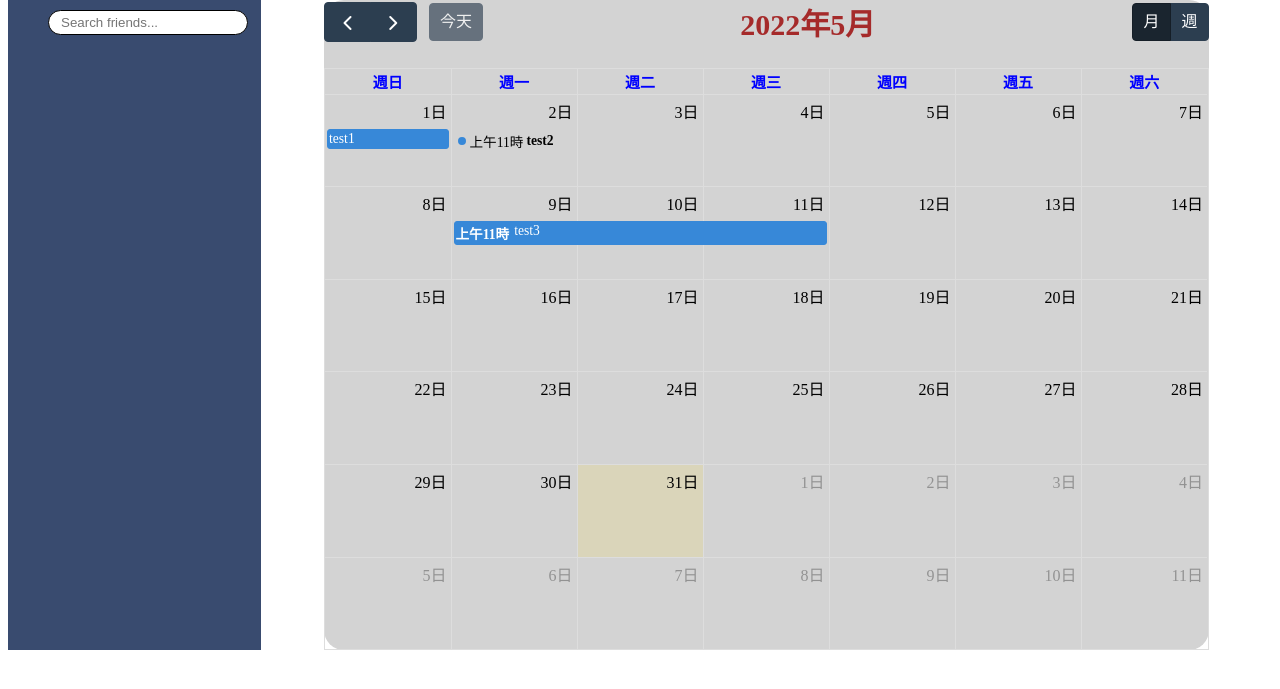
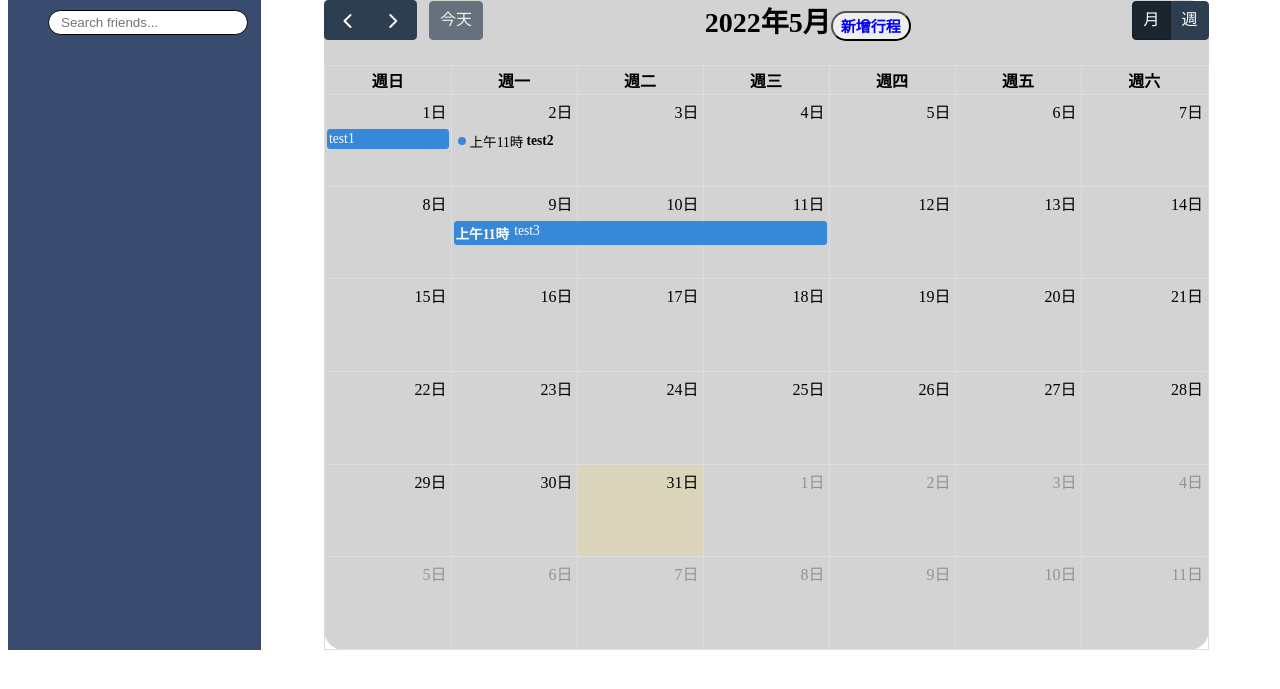
Before and after one commit to KevinLin1120/DaYDayDate, a PHP site: page /calendar.php in a window 1280 px wide. Shown: the part 89-778 px from the top of the page. Run offline with PHP 8.4, Linux system fonts and the light colour scheme; lists and menus that the app fills with data are empty.

Commit message:
0531test

```diff
--- a/calender/calendar.php
+++ b/calender/calendar.php
@@ -10,7 +10,8 @@
     <!-- <script src="card/cards.html"></script> -->
 
     <script src="./src/jquery-3.6.0.min.js"></script>
-    <link rel="stylesheet" href="style.css">
+    <link rel="stylesheet"  href="./style.css">
+    <link rel="stylesheet"  href="./card/cards.css">
 
     <style>
       label.logo{
@@ -65,6 +66,33 @@
       #calendar{
         height: 650px;
       }
+
+      /* buttons */
+      .btn{
+          width: 80px;
+          height: 30px;
+          border-radius: 50px;
+
+          /* font-family: 'Inter'; */
+          /* font-style: normal; */
+          text-align: center;
+          font-weight: 600;
+          font-size: 15px;
+          color: blue;
+      }
+      .btn-cancel{
+          background: red;
+          margin-right: auto;
+      }
+      .btn-confirm{
+          background: black;
+      }
+      .modal-footer{
+          display: flex;
+          padding: 0 30px;
+          border-top: none;
+      }
+
     </style>
 
     <script>
@@ -92,7 +120,7 @@
       });
       $(document).ready(
         function(){
-          $("#fc-dom-1").after(          );
+          $("#fc-dom-1").append('<button type="button" class="btn btn-primary" data-toggle="modal" data-target="#editCard">新增行程</button>');
         }
       );
     </script>
--- a/calender/card/cards.css
+++ b/calender/card/cards.css
@@ -50,24 +50,24 @@
 
 /* buttons */
 .btn{
-    width: 90px;
-    height: 45px;
-    border-radius: 52px;
+    width: 50px;
+    height: 30px;
+    border-radius: 50px;
 
     /* font-family: 'Inter'; */
     /* font-style: normal; */
     text-align: center;
     font-weight: 600;
-    font-size: 18px;
+    font-size: 15px;
 
-    color: #FFFFFF;
+    color: blue;
 }
 .btn-cancel{
-    background: #FF2525;
+    background: red;
     margin-right: auto;
 }
 .btn-confirm{
-    background: #1A0808;
+    background: black;
 }
 .modal-footer{
     display: flex;
--- a/calender/card/cards.html
+++ b/calender/card/cards.html
@@ -8,7 +8,7 @@
     <script src="https://cdn.jsdelivr.net/npm/jquery@3.5.1/dist/jquery.slim.min.js" integrity="sha384-DfXdz2htPH0lsSSs5nCTpuj/zy4C+OGpamoFVy38MVBnE+IbbVYUew+OrCXaRkfj" crossorigin="anonymous"></script>
     <script src="https://cdn.jsdelivr.net/npm/bootstrap@4.6.1/dist/js/bootstrap.bundle.min.js" integrity="sha384-fQybjgWLrvvRgtW6bFlB7jaZrFsaBXjsOMm/tB9LTS58ONXgqbR9W8oWht/amnpF" crossorigin="anonymous"></script>
 
-    <link rel="stylesheet" href="./card/cards.css">
+    <link rel="stylesheet" href="./cards.css">
 
     <title>card</title>
     <style>
```
Also changed, not shown: calender/style.css (+54 -2 lines).
